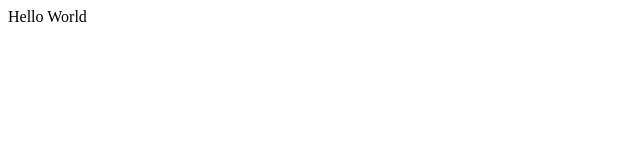
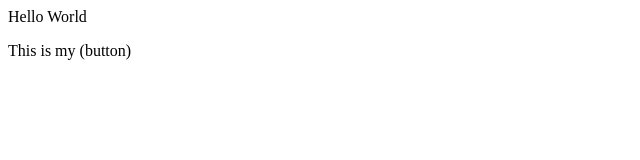
Before and after one commit to Mittal-Raval/Git-Practice, a plain HTML site: page index.html in a window 1280 px wide. Shown: the whole page, without its empty margins (0-640 px from the left). Drawn offline with Linux system fonts and the light colour scheme.

```diff
--- a/index.html
+++ b/index.html
@@ -1 +1,2 @@
 <p>Hello World</p>
+<p>This is my (button)</p>
```
